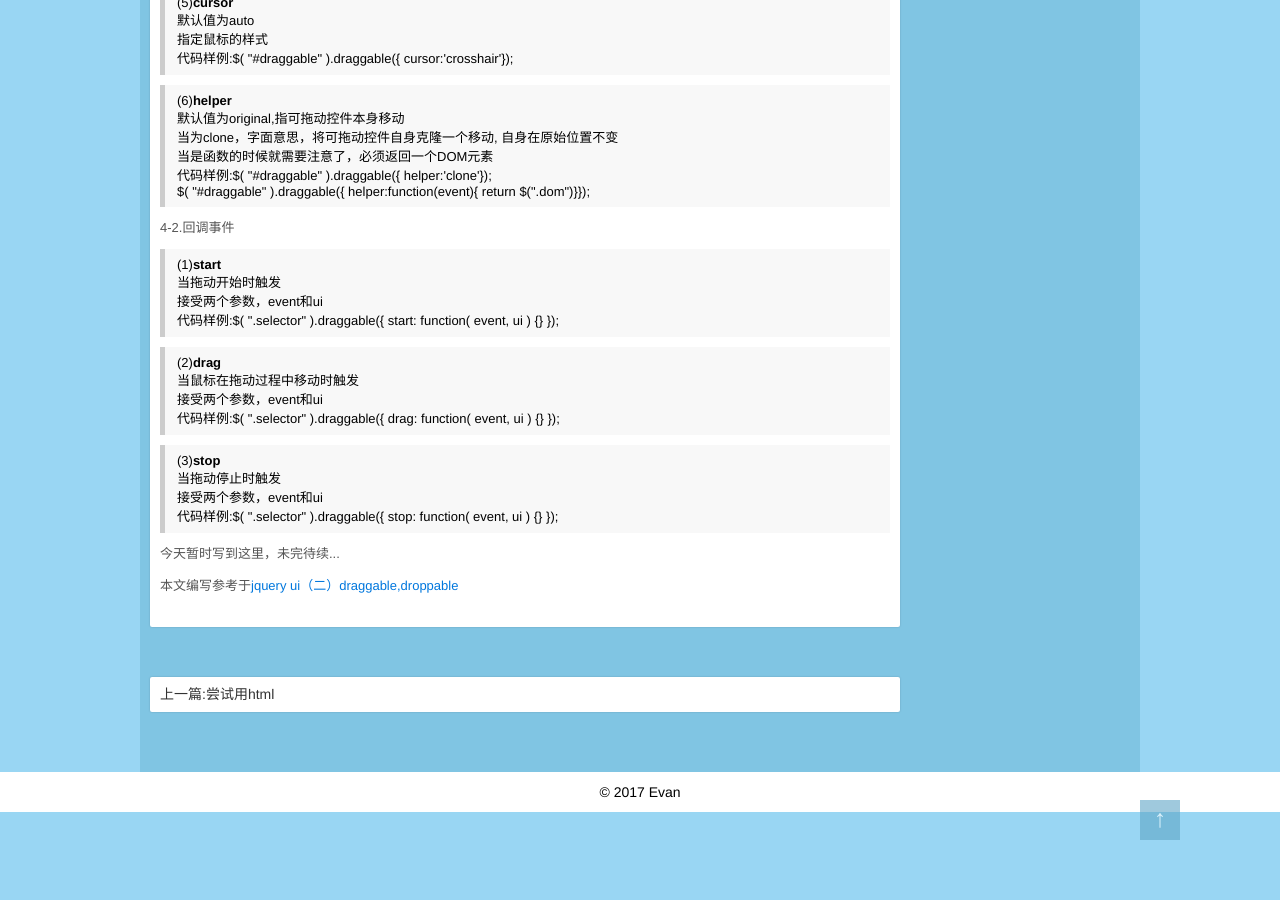
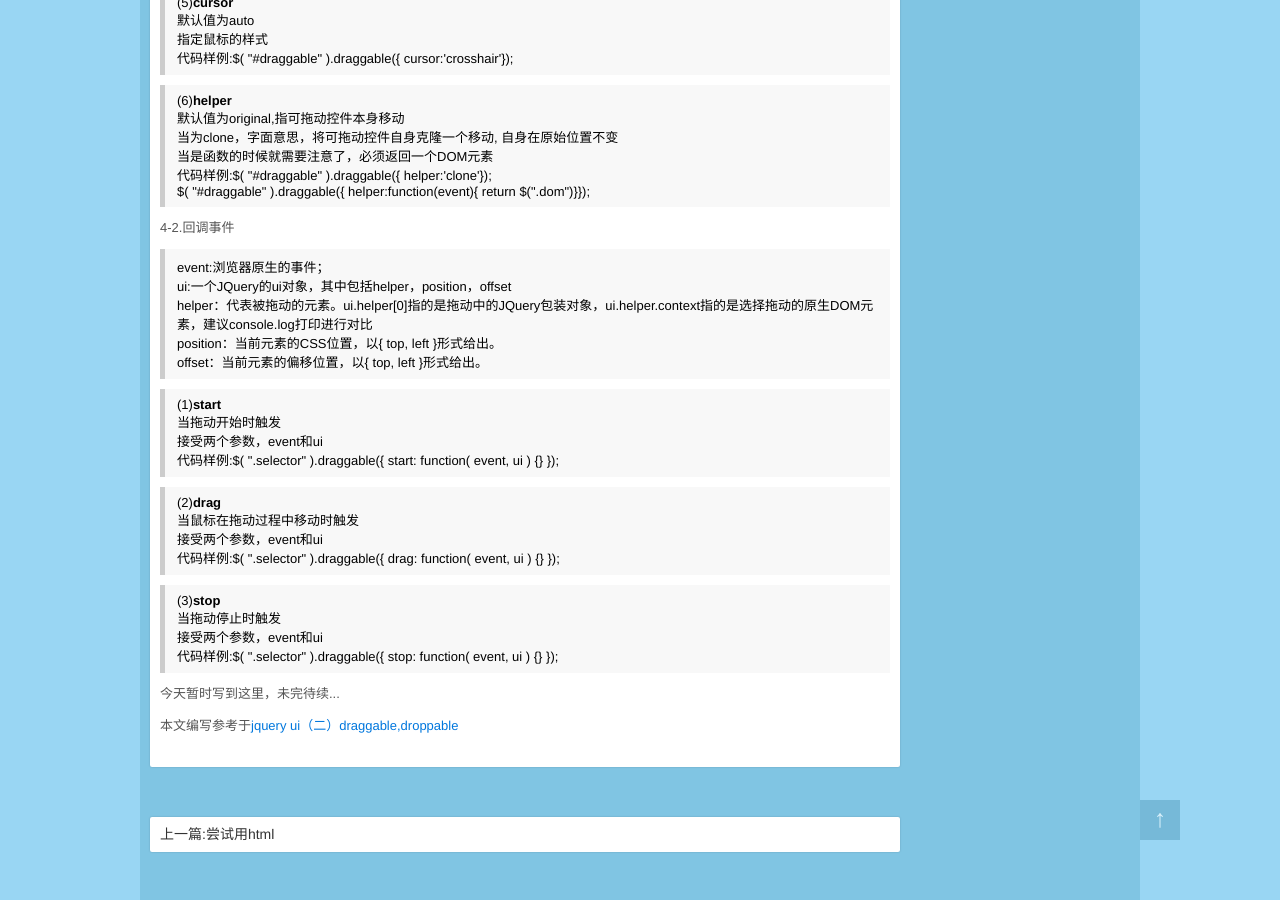
Before and after one commit to bnuephjx/bnuephjx.github.io, a Jekyll site: the page built from _posts/2017-03-23-jquery插件之拖放和排序.html, in a window 1280 px wide and 900 px high, scrolled down 1128 px. Built offline with Jekyll 4.4.1, drawn with Linux system fonts in a browser that asks for light colours.

Commit message:
提交文章

```diff
--- a/_posts/2017-03-23-jquery插件之拖放和排序.html
+++ b/_posts/2017-03-23-jquery插件之拖放和排序.html
@@ -77,6 +77,12 @@ description: 最近一个项目要用到拖拽排序，如果你去网上搜索
     <p>
         4-2.回调事件
     </p>
+    <blockquote>event:浏览器原生的事件；
+	    <br> ui:一个JQuery的ui对象，其中包括helper，position，offset
+	    <br> helper：代表被拖动的元素。ui.helper[0]指的是拖动中的JQuery包装对象，ui.helper.context指的是选择拖动的原生DOM元素，建议console.log打印进行对比
+	    <br> position：当前元素的CSS位置，以{ top, left }形式给出。
+	    <br> offset：当前元素的偏移位置，以{ top, left }形式给出。
+	</blockquote>
     <blockquote>(1)<strong>start</strong>
         <br> 当拖动开始时触发
         <br> 接受两个参数，event和ui
```
